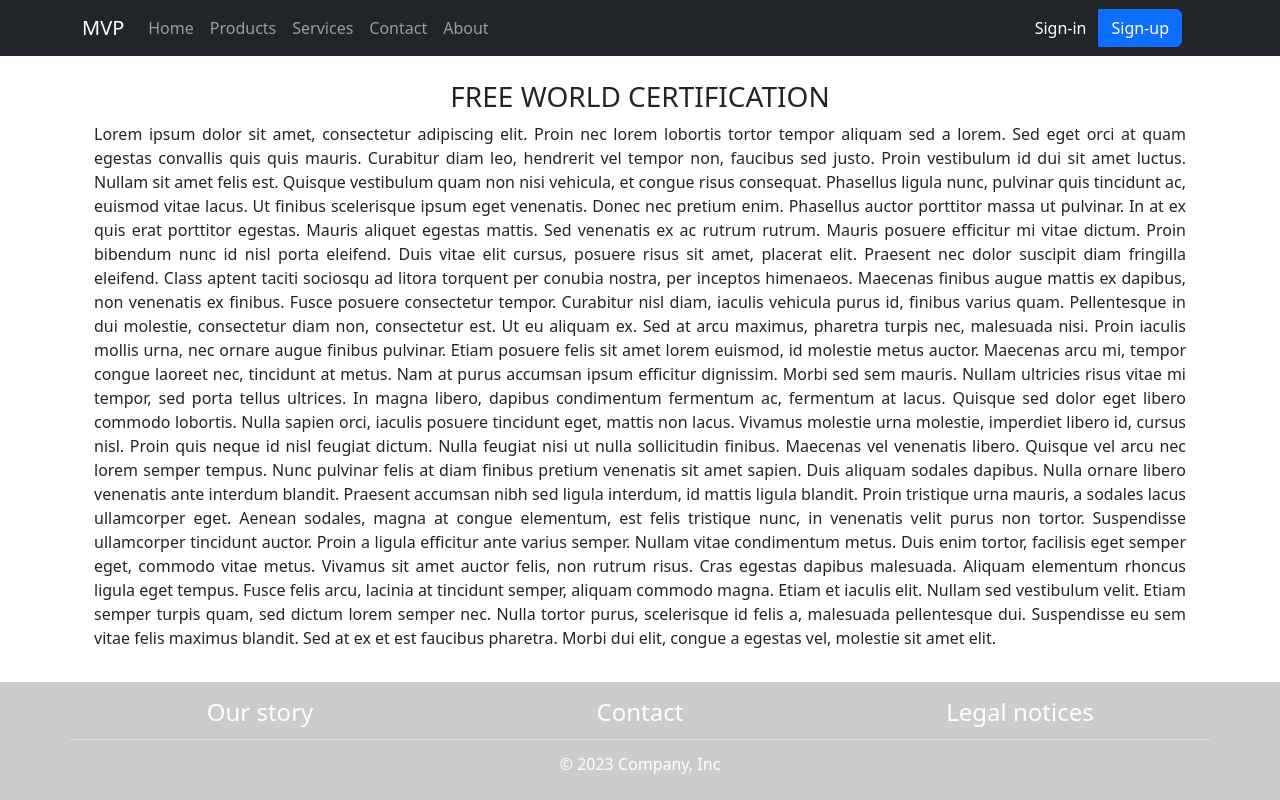
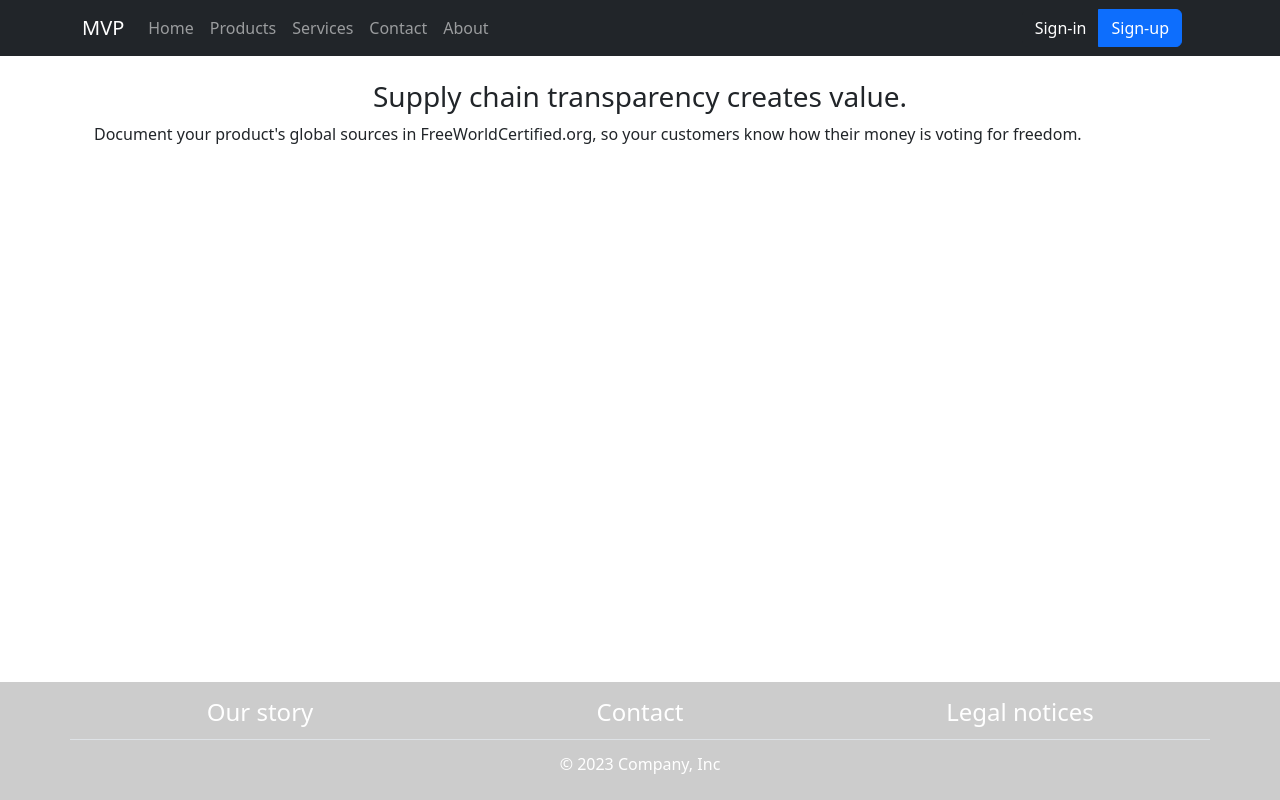
Before and after one commit to guilsuper/goods-mvp, a React (Create React App) app in the folder frontend/: page / in a window 1280 px wide. Built offline with nearby package versions, Linux system fonts and the light colour scheme.

Commit message:
feature/wordsmithing: updating text on Home.js

```diff
--- a/frontend/src/pages/Home.js
+++ b/frontend/src/pages/Home.js
@@ -7,28 +7,8 @@ const Home = () => {
   return (
     <Container className="align-items-center">
       <Container>
-        <h3 className="text-center">FREE WORLD CERTIFICATION</h3>
-        <p style={{"textAlign": "justify"}}>Lorem ipsum dolor sit amet, consectetur adipiscing elit. Proin nec lorem lobortis tortor tempor aliquam sed a lorem.
-          Sed eget orci at quam egestas convallis quis quis mauris. Curabitur diam leo, hendrerit vel tempor non, faucibus sed justo.
-          Proin vestibulum id dui sit amet luctus. Nullam sit amet felis est. Quisque vestibulum quam non nisi vehicula, et congue risus consequat.
-          Phasellus ligula nunc, pulvinar quis tincidunt ac, euismod vitae lacus. Ut finibus scelerisque ipsum eget venenatis. Donec nec pretium enim.
-          Phasellus auctor porttitor massa ut pulvinar. In at ex quis erat porttitor egestas. Mauris aliquet egestas mattis. Sed venenatis ex ac rutrum rutrum.
-          Mauris posuere efficitur mi vitae dictum. Proin bibendum nunc id nisl porta eleifend. Duis vitae elit cursus, posuere risus sit amet, placerat elit.
-          Praesent nec dolor suscipit diam fringilla eleifend. Class aptent taciti sociosqu ad litora torquent per conubia nostra, per inceptos himenaeos. Maecenas
-          finibus augue mattis ex dapibus, non venenatis ex finibus. Fusce posuere consectetur tempor. Curabitur nisl diam, iaculis vehicula purus id, finibus varius quam.
-          Pellentesque in dui molestie, consectetur diam non, consectetur est. Ut eu aliquam ex. Sed at arcu maximus, pharetra turpis nec, malesuada nisi. Proin iaculis mollis urna, nec ornare augue finibus pulvinar. Etiam posuere felis sit amet lorem euismod, id molestie metus auctor. Maecenas arcu mi, tempor congue laoreet nec, tincidunt at metus. Nam at purus accumsan ipsum efficitur dignissim.
-          Morbi sed sem mauris. Nullam ultricies risus vitae mi tempor, sed porta tellus ultrices. In magna libero, dapibus condimentum fermentum ac, fermentum at lacus.
-          Quisque sed dolor eget libero commodo lobortis. Nulla sapien orci, iaculis posuere tincidunt eget, mattis non lacus.
-          Vivamus molestie urna molestie, imperdiet libero id, cursus nisl. Proin quis neque id nisl feugiat dictum. Nulla feugiat nisi ut nulla sollicitudin finibus.
-          Maecenas vel venenatis libero. Quisque vel arcu nec lorem semper tempus. Nunc pulvinar felis at diam finibus pretium venenatis sit amet sapien.
-          Duis aliquam sodales dapibus. Nulla ornare libero venenatis ante interdum blandit. Praesent accumsan nibh sed ligula interdum, id mattis ligula blandit.
-          Proin tristique urna mauris, a sodales lacus ullamcorper eget.
-          Aenean sodales, magna at congue elementum, est felis tristique nunc, in venenatis velit purus non tortor. Suspendisse ullamcorper tincidunt auctor.
-          Proin a ligula efficitur ante varius semper. Nullam vitae condimentum metus. Duis enim tortor, facilisis eget semper eget, commodo vitae metus.
-          Vivamus sit amet auctor felis, non rutrum risus. Cras egestas dapibus malesuada. Aliquam elementum rhoncus ligula eget tempus.
-          Fusce felis arcu, lacinia at tincidunt semper, aliquam commodo magna. Etiam et iaculis elit. Nullam sed vestibulum velit.
-          Etiam semper turpis quam, sed dictum lorem semper nec. Nulla tortor purus, scelerisque id felis a, malesuada pellentesque dui.
-          Suspendisse eu sem vitae felis maximus blandit. Sed at ex et est faucibus pharetra. Morbi dui elit, congue a egestas vel, molestie sit amet elit.
+        <h3 className="text-center">Supply chain transparency creates value.</h3>
+          <p style={{"textAlign": "justify"}}>Document your product's global sources in FreeWorldCertified.org, so your customers know how their money is voting for freedom.
         </p>
       </Container>
     </Container>
```
Also changed, not shown: frontend/src/components/SignUpForm.js (line endings or trailing spaces).
